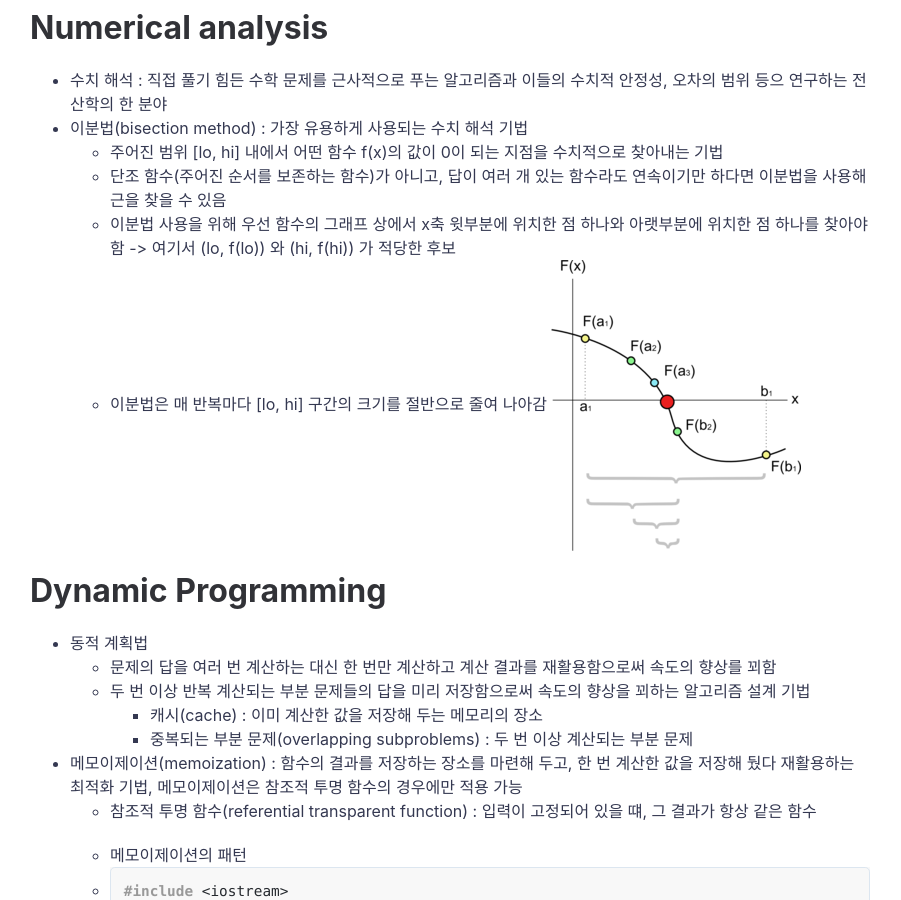
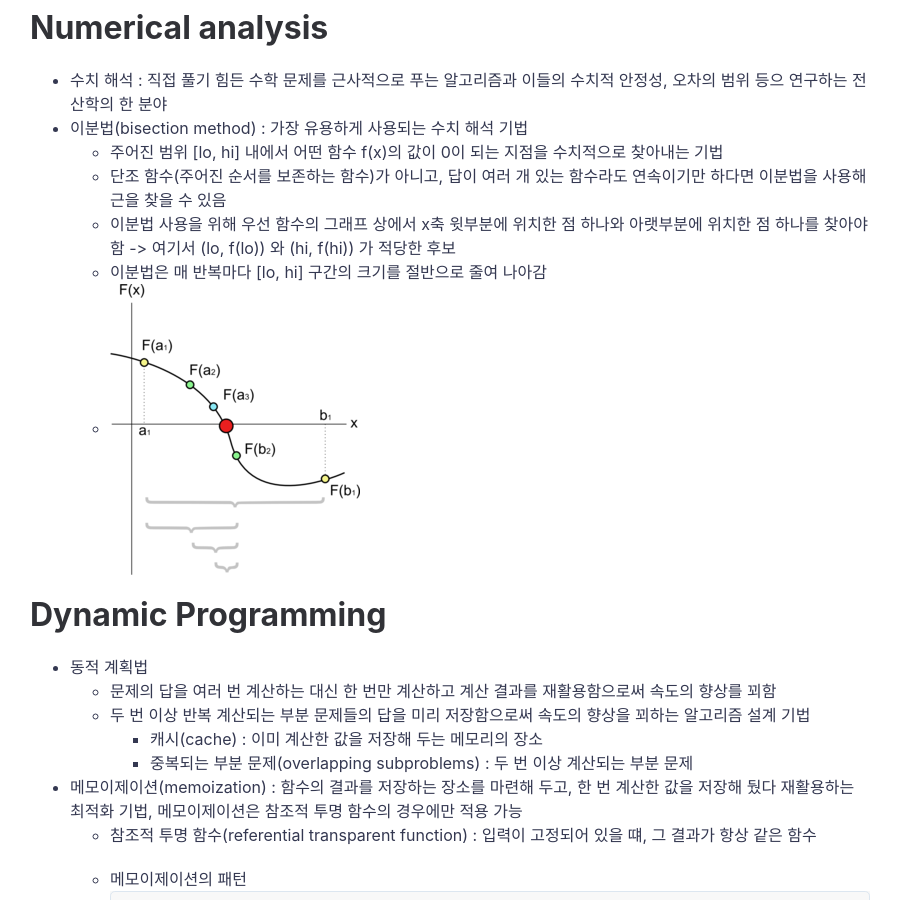
Before and after one commit to jihunparkme/jihunparkme.github.io, a Jekyll site: the page built from _posts/2020-01-06-Algorithm_2.md, in a window 1280 px wide and 900 px high, scrolled down 876 px. Shown: the whole window, without its empty margins (190-1091 px from the left). Built offline with Jekyll 4.4.1, drawn with Linux system fonts in a browser that asks for light colours; comment, search, counter and statistics services are not loaded.

Commit message:
Edit: add contents

```diff
--- a/_posts/2020-01-06-Algorithm_2.md
+++ b/_posts/2020-01-06-Algorithm_2.md
@@ -22,9 +22,7 @@ featured-img: algorithms
   - 단조 함수(주어진 순서를 보존하는 함수)가 아니고, 답이 여러 개 있는 함수라도 연속이기만 하다면 이분법을 사용해 근을 찾을 수 있음
   - 이분법 사용을 위해 우선 함수의 그래프 상에서 x축 윗부분에 위치한 점 하나와 아랫부분에 위치한 점 하나를 찾아야 함 -> 여기서 (lo, f(lo)) 와 (hi, f(hi)) 가 적당한 후보
   - 이분법은 매 반복마다 [lo, hi] 구간의 크기를 절반으로 줄여 나아감
-  	<img src="..\post_img\bisection.png" alt="img" style="zoom: 100%;" />
-
-
+  - <img src="..\post_img\bisection.png" alt="img" style="zoom: 100%;" />
 
 # Dynamic Programming
 - 동적 계획법
```
